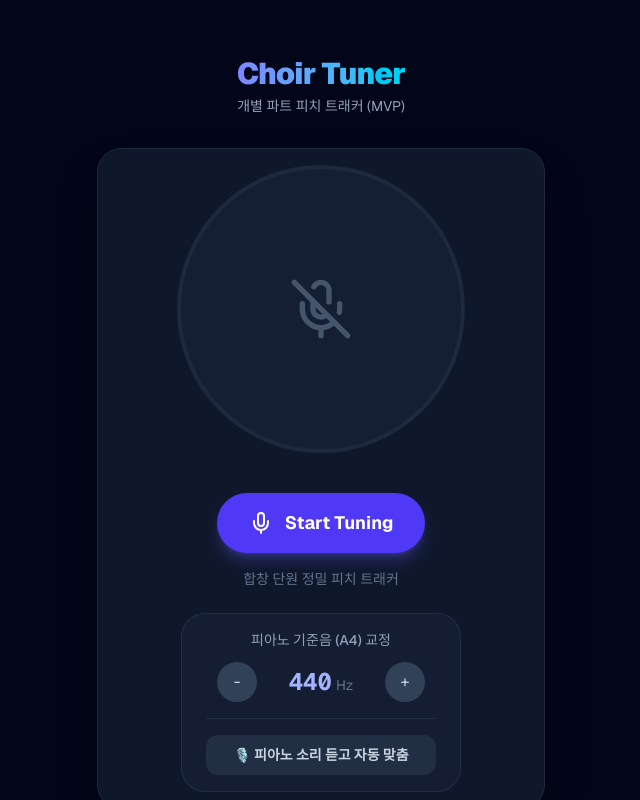
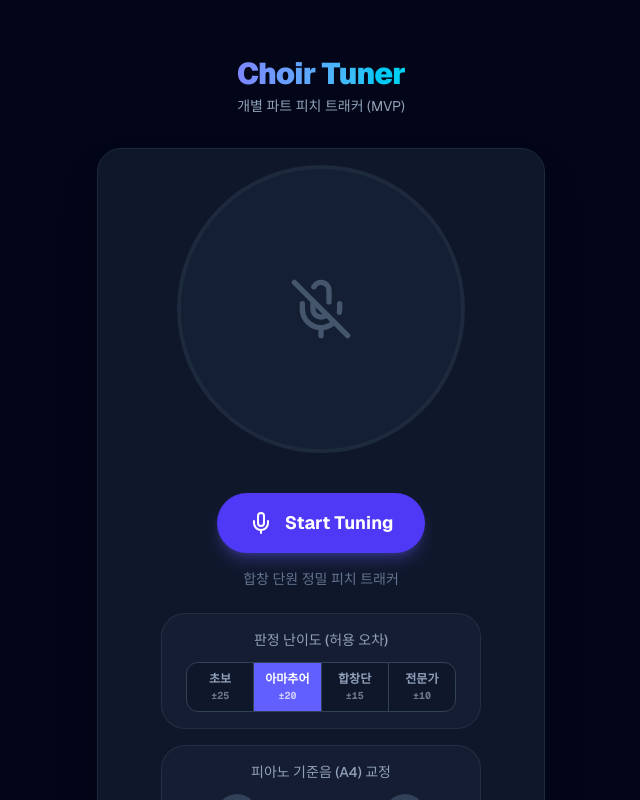
Before and after one commit to catcharris/choir-master-v2, a Next.js app: page / in a window 1280 px wide. Shown: the top 800 px of the page, without its empty margins (319-959 px from the left). Built offline with nearby package versions, Linux system fonts and the light colour scheme.

Commit message:
feat(ui): Add Difficulty Level (Pitch Tolerance) selector allowing users to toggle between ±10, 15, 20, or 25 cents for evaluating pitch accuracy

```diff
--- a/src/components/Tuner.tsx
+++ b/src/components/Tuner.tsx
@@ -6,6 +6,7 @@ import { Mic, MicOff, AlertCircle, ArrowDown, ArrowUp, CheckCircle, Activity } f
 
 export default function Tuner() {
     const [a4, setA4] = useState(440);
+    const [tolerance, setTolerance] = useState(20); // Default to Amateur (±20 cents)
     const { listenMode, startListening, stopListening, clearPitch, pitch, error } = useAudioEngine(a4);
 
     const isListening = listenMode === 'vocal';
@@ -31,9 +32,9 @@ export default function Tuner() {
 
     const getStatus = () => {
         if (!pitch) return 'WAITING';
-        // Widened tolerance for amateur choir singers
-        if (pitch.cents < -20) return 'FLAT';
-        if (pitch.cents > 20) return 'SHARP';
+        // Dynamic tolerance based on user skill level
+        if (pitch.cents < -tolerance) return 'FLAT';
+        if (pitch.cents > tolerance) return 'SHARP';
         return 'STABLE';
     };
 
@@ -136,8 +137,44 @@ export default function Tuner() {
                 {isListening ? "단원의 정확한 음정(음 이탈)을 즉시 확인합니다." : "합창 단원 정밀 피치 트래커"}
             </p>
 
+            {/* Application Settings Section */}
+            <div className="w-full max-w-[320px] flex flex-col gap-4">
+
+                {/* 1. Difficulty Level (Tolerance) */}
+                <div className="bg-slate-800/40 px-6 py-4 rounded-3xl border border-slate-700/50 flex flex-col items-center gap-3">
+                    <span className="text-slate-400 text-sm font-medium">
+                        판정 난이도 (허용 오차)
+                    </span>
+                    <div className="flex bg-slate-900 rounded-xl overflow-hidden border border-slate-700 w-full">
+                        <button
+                            onClick={() => setTolerance(25)}
+                            className={`flex-1 py-2 text-xs font-bold transition-colors ${tolerance === 25 ? 'bg-indigo-500 text-white' : 'text-slate-400 hover:bg-slate-800'}`}
+                        >
+                            초보<br /><span className="text-[10px] opacity-70 font-mono">±25</span>
+                        </button>
+                        <button
+                            onClick={() => setTolerance(20)}
+                            className={`flex-1 py-2 text-xs font-bold transition-colors border-l border-slate-700 ${tolerance === 20 ? 'bg-indigo-500 text-white' : 'text-slate-400 hover:bg-slate-800'}`}
+                        >
+                            아마추어<br /><span className="text-[10px] opacity-70 font-mono">±20</span>
+                        </button>
+                        <button
+                            onClick={() => setTolerance(15)}
+                            className={`flex-1 py-2 text-xs font-bold transition-colors border-l border-slate-700 ${tolerance === 15 ? 'bg-indigo-500 text-white' : 'text-slate-400 hover:bg-slate-800'}`}
+                        >
+                            합창단<br /><span className="text-[10px] opacity-70 font-mono">±15</span>
+                        </button>
+                        <button
+                            onClick={() => setTolerance(10)}
+                            className={`flex-1 py-2 text-xs font-bold transition-colors border-l border-slate-700 ${tolerance === 10 ? 'bg-indigo-500 text-white' : 'text-slate-400 hover:bg-slate-800'}`}
+                        >
+                            전문가<br /><span className="text-[10px] opacity-70 font-mono">±10</span>
+                        </button>
+                    </div>
+                </div>
+
                 {/* A4 Calibration Settings */}
-            <div className={`w-full max-w-[280px] bg-slate-800/40 px-6 py-4 rounded-3xl border flex flex-col items-center gap-3 transition-colors ${isAutoTuning ? 'border-indigo-500/50 shadow-[0_0_20px_rgba(99,102,241,0.2)]' : 'border-slate-700/50'
+                <div className={`w-full bg-slate-800/40 px-6 py-4 rounded-3xl border flex flex-col items-center gap-3 transition-colors ${isAutoTuning ? 'border-indigo-500/50 shadow-[0_0_20px_rgba(99,102,241,0.2)]' : 'border-slate-700/50'
                     }`}>
                     <span className="text-slate-400 text-sm font-medium">
                         피아노 기준음 (A4) 교정
@@ -190,5 +227,6 @@ export default function Tuner() {
                     </button>
                 </div>
             </div>
+        </div>
     );
 }
```
Lines whose indentation alone changed are shown as unchanged.
